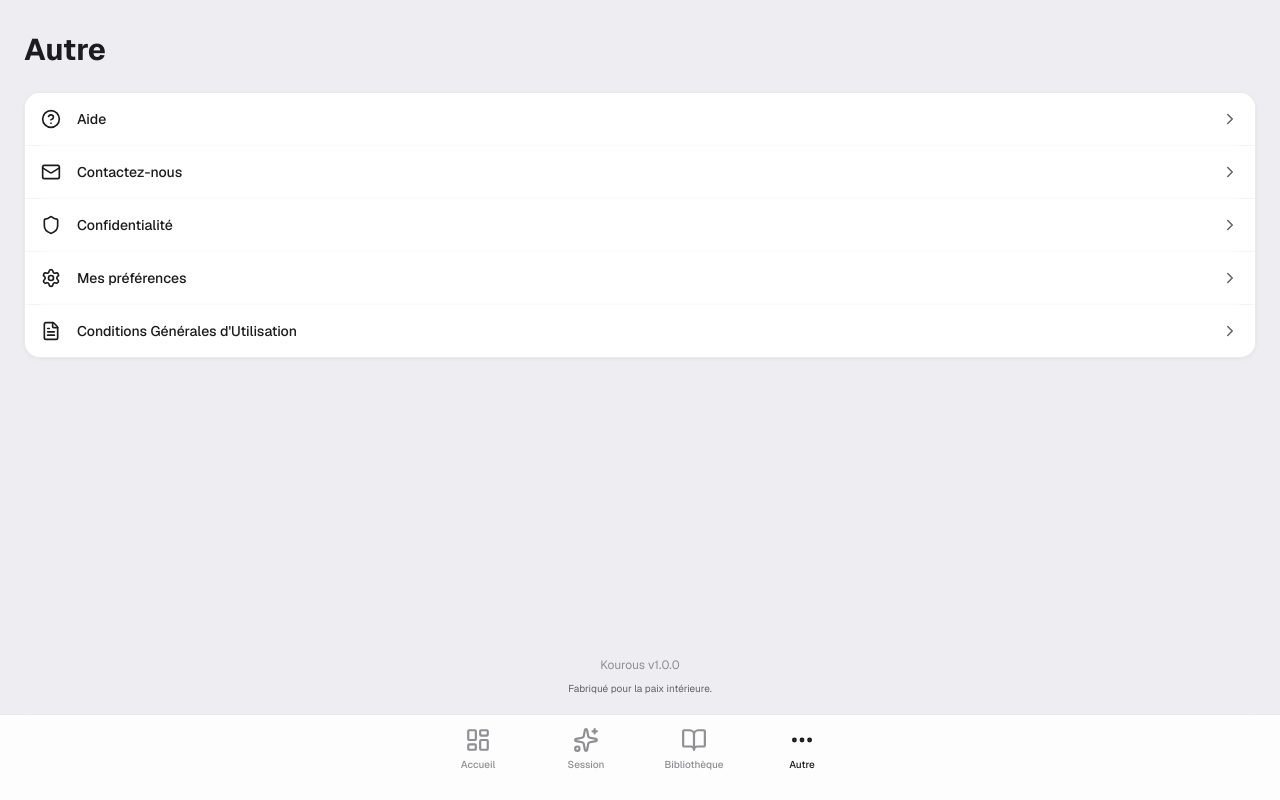
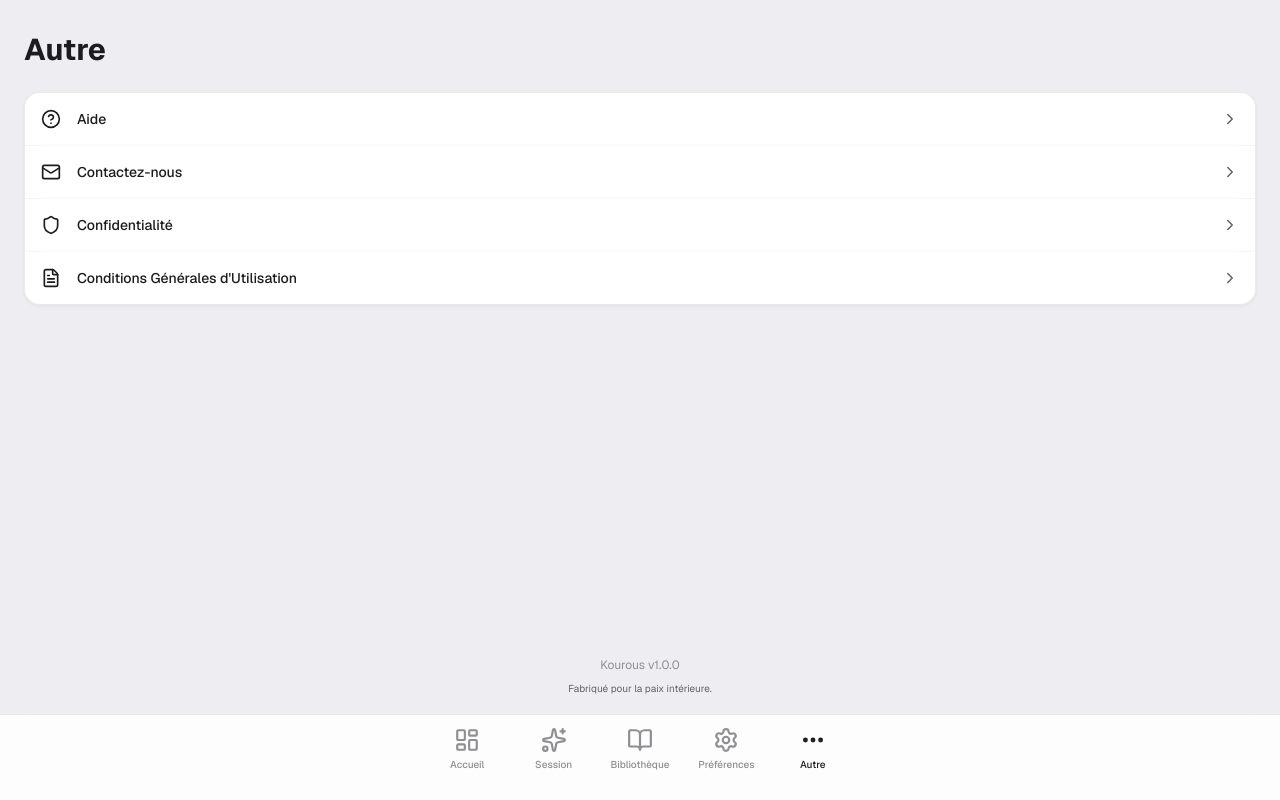
Before and after one commit to csall/kourous, a Next.js app: page /settings in a window 1280 px wide. Built offline with nearby package versions, Linux system fonts and the light colour scheme.

Commit message:
feat: Manage settings view via URL parameters and add a direct preferences link to the bottom navigation.

```diff
--- a/components/layout/BottomNav.tsx
+++ b/components/layout/BottomNav.tsx
@@ -1,7 +1,7 @@
 "use client";
 
 import Link from "next/link";
-import { usePathname } from "next/navigation";
+import { usePathname, useSearchParams } from "next/navigation";
 import { motion } from "framer-motion";
 import { LayoutDashboard, Sparkles, BookOpen, Settings, MoreHorizontal } from "lucide-react";
 import { useSessionStore } from "@/lib/store/sessionStore";
@@ -10,11 +10,15 @@ const navItems = [
     { href: "/", label: "Accueil", icon: LayoutDashboard },
     { href: "/session", label: "Session", icon: Sparkles },
     { href: "/library", label: "Bibliothèque", icon: BookOpen },
+    { href: "/settings?view=preferences", label: "Préférences", icon: Settings },
     { href: "/settings", label: "Autre", icon: MoreHorizontal },
 ];
 
-export function BottomNav() {
+import { Suspense } from "react";
+
+function BottomNavContent() {
     const pathname = usePathname();
+    const searchParams = useSearchParams();
     const { hapticsEnabled } = useSessionStore();
 
     const handleHaptic = () => {
@@ -28,7 +32,18 @@ export function BottomNav() {
             <div className="max-w-md mx-auto flex items-center justify-around px-2">
                 {navItems.map((item) => {
                     const Icon = item.icon;
-                    const isActive = pathname === item.href || (item.href === "/session" && pathname.startsWith("/session"));
+                    // Check if current path matches item.href base path
+                    // Special handling for preferences to distinguish from /settings
+                    const isPreferences = item.href.includes("view=preferences");
+                    const isSettings = pathname === "/settings";
+                    const hasPreferencesParam = searchParams.get('view') === 'preferences';
+
+                    let isActive = false;
+                    if (item.href === "/" && pathname === "/") isActive = true;
+                    else if (item.href === "/session" && pathname.startsWith("/session")) isActive = true;
+                    else if (item.href === "/library" && pathname.startsWith("/library")) isActive = true;
+                    else if (isPreferences) isActive = isSettings && hasPreferencesParam;
+                    else if (item.href === "/settings") isActive = isSettings && !hasPreferencesParam;
 
                     return (
                         <Link
@@ -65,3 +80,11 @@ export function BottomNav() {
         </nav>
     );
 }
+
+export function BottomNav() {
+    return (
+        <Suspense fallback={<nav className="fixed bottom-0 left-0 right-0 z-50 bg-slate-950/80 backdrop-blur-xl border-t border-white/10 pb-[env(safe-area-inset-bottom)] pt-2 md:pb-6 touch-none" />}>
+            <BottomNavContent />
+        </Suspense>
+    );
+}
--- a/components/settings/SettingsContent.tsx
+++ b/components/settings/SettingsContent.tsx
@@ -8,14 +8,24 @@ import {
     MoreHorizontal
 } from "lucide-react";
 import Link from "next/link";
-import { useState } from "react";
+import { useState, useEffect, Suspense } from "react";
 import { useSessionStore } from "@/lib/store/sessionStore";
+
+import { useSearchParams } from "next/navigation";
 
 type SettingsView = 'menu' | 'preferences';
 
-export function SettingsContent() {
-    const [view, setView] = useState<SettingsView>('menu');
+
+
+function SettingsInner() {
+    const searchParams = useSearchParams();
+    const paramView = searchParams.get('view') === 'preferences' ? 'preferences' : 'menu';
+    const [view, setView] = useState<SettingsView>(paramView);
     const { soundEnabled, hapticsEnabled, toggleSound, toggleHaptics, beadColor, setBeadColor, theme, setTheme } = useSessionStore();
+
+    useEffect(() => {
+        setView(paramView);
+    }, [paramView]);
 
     const colors = [
         { name: "Rose", value: "#fb7185" },
@@ -52,12 +62,6 @@ export function SettingsContent() {
             external: false
         },
         {
-            icon: Settings,
-            label: "Mes préférences",
-            action: () => setView('preferences'),
-            external: false
-        },
-        {
             icon: FileText,
             label: "Conditions Générales d'Utilisation",
             href: "/terms",
@@ -83,7 +87,9 @@ export function SettingsContent() {
                                 const Icon = item.icon;
                                 const isLast = index === menuItems.length - 1;
 
-                                const Content = (
+                                return (
+                                    <div key={item.label}>
+                                        <Link href={item.href} target={item.external ? "_blank" : undefined}>
                                             <div className={`flex items-center justify-between p-4 hover:bg-white/5 transition-colors group cursor-pointer`}>
                                                 <div className="flex items-center gap-4">
                                                     <Icon size={20} className="text-slate-400 group-hover:text-white transition-colors" />
@@ -93,19 +99,7 @@ export function SettingsContent() {
                                                 </div>
                                                 <ChevronRight size={18} className="text-slate-600 group-hover:text-slate-400 transition-colors" />
                                             </div>
-                                );
-
-                                return (
-                                    <div key={item.label}>
-                                        {item.action ? (
-                                            <div onClick={item.action}>
-                                                {Content}
-                                            </div>
-                                        ) : (
-                                            <Link href={item.href!} target={item.external ? "_blank" : undefined}>
-                                                {Content}
                                         </Link>
-                                        )}
                                         {!isLast && <div className="h-px bg-white/5 mx-4" />}
                                     </div>
                                 );
@@ -129,13 +123,7 @@ export function SettingsContent() {
                         exit={{ opacity: 0, x: 20 }}
                         className="space-y-6"
                     >
-                        <button
-                            onClick={() => setView('menu')}
-                            className="flex items-center gap-2 text-slate-400 hover:text-white transition-colors"
-                        >
-                            <ArrowLeft size={20} />
-                            <span>Retour</span>
-                        </button>
+
 
                         <h2 className="text-2xl font-bold text-white">Mes préférences</h2>
 
@@ -256,3 +244,11 @@ export function SettingsContent() {
         </div>
     );
 }
+
+export function SettingsContent() {
+    return (
+        <Suspense fallback={<div className="flex-1 w-full h-full bg-slate-950" />}>
+            <SettingsInner />
+        </Suspense>
+    );
+}
```
Lines whose indentation alone changed are shown as unchanged.
